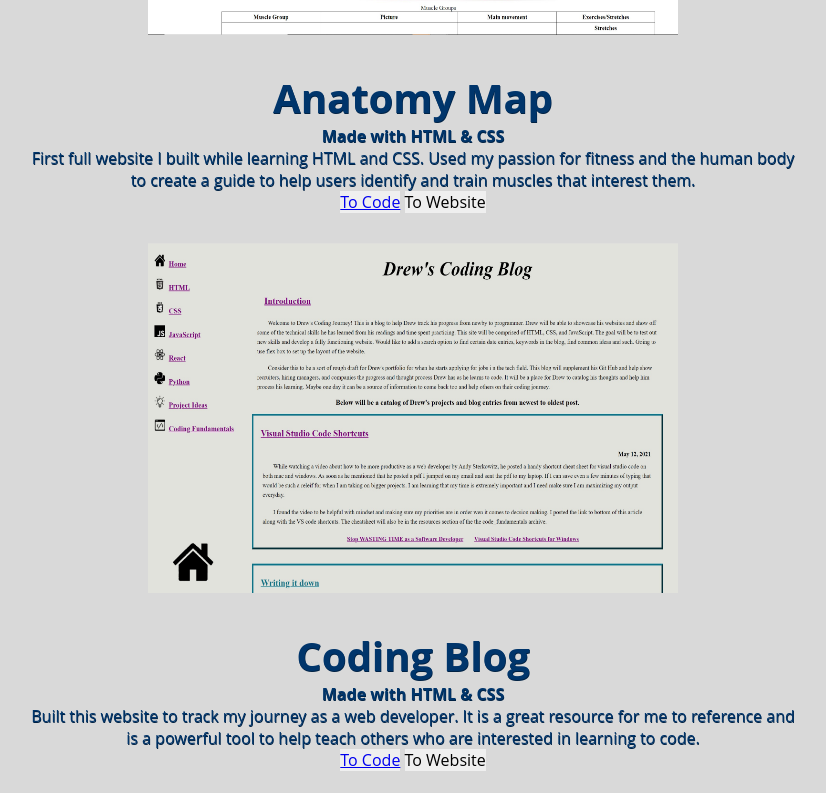
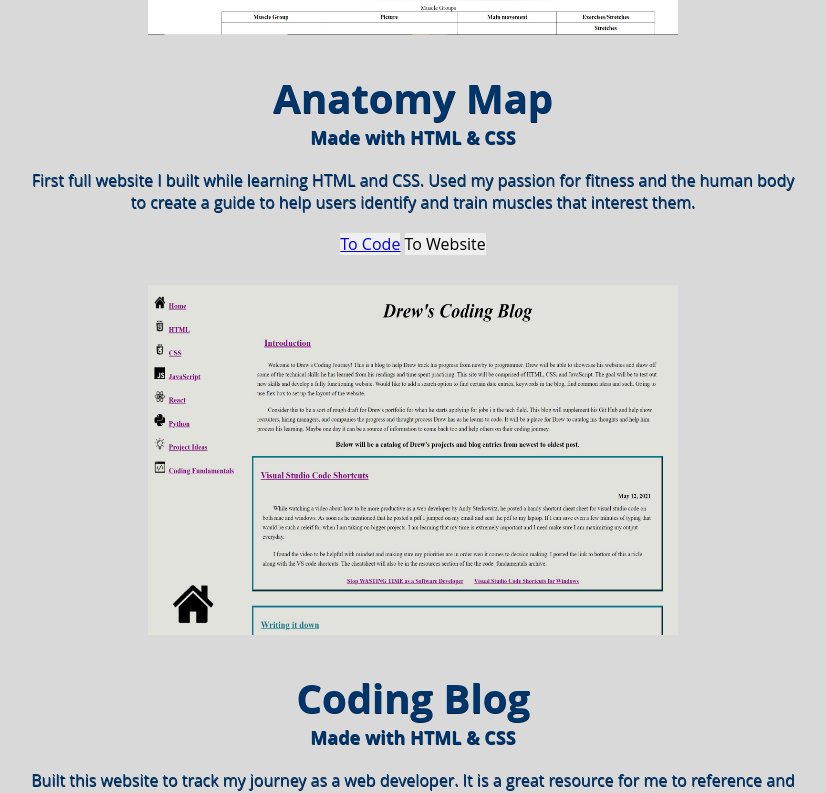
Before and after one commit to ACring17/Project-Porftolio, a plain HTML site: page index.html in a window 1280 px wide. Shown: the part 2748-3541 px from the top of the page, without its empty margins (227-1053 px from the left). Drawn offline with Linux system fonts and the light colour scheme.

Commit message:
Update styles.css
Added styling rules for the h2 and p tags in the projects section

```diff
--- a/styles.css
+++ b/styles.css
@@ -162,6 +162,14 @@ li a:hover {
     padding: 30px 0px;
 }
 
+#projects h2 {
+    font-size: 18px;
+}
+
+#projects p {
+    padding: 20px 0px;
+}
+
 #contact h2 {
     font-size: 30px;
     line-height: 50px;
```
